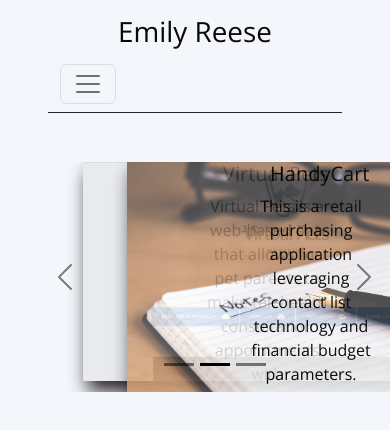
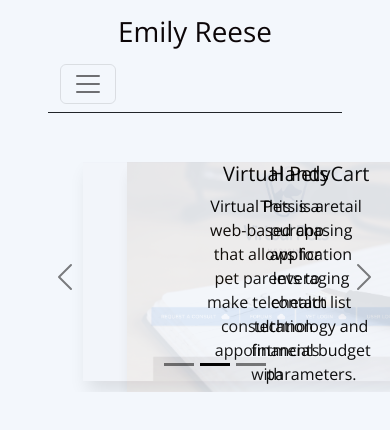
Before and after one commit to EmiReese/portfolio2, a React (Create React App) app: page /portfolio2/portfolio in a window 390 px wide. Shown: the top 430 px of the page. Built offline with nearby package versions, Linux system fonts and the light colour scheme.

Commit message:
I made this portfolio mobile responsive.

```diff
--- a/src/stylesheets/carPortfolio.css
+++ b/src/stylesheets/carPortfolio.css
@@ -37,4 +37,8 @@
   font-weight: bold;
 }
 
-@media screen;
+@media screen and (max-width: 1200px) {
+  .carousel img {
+    opacity: 0.1;
+  }
+}
```
